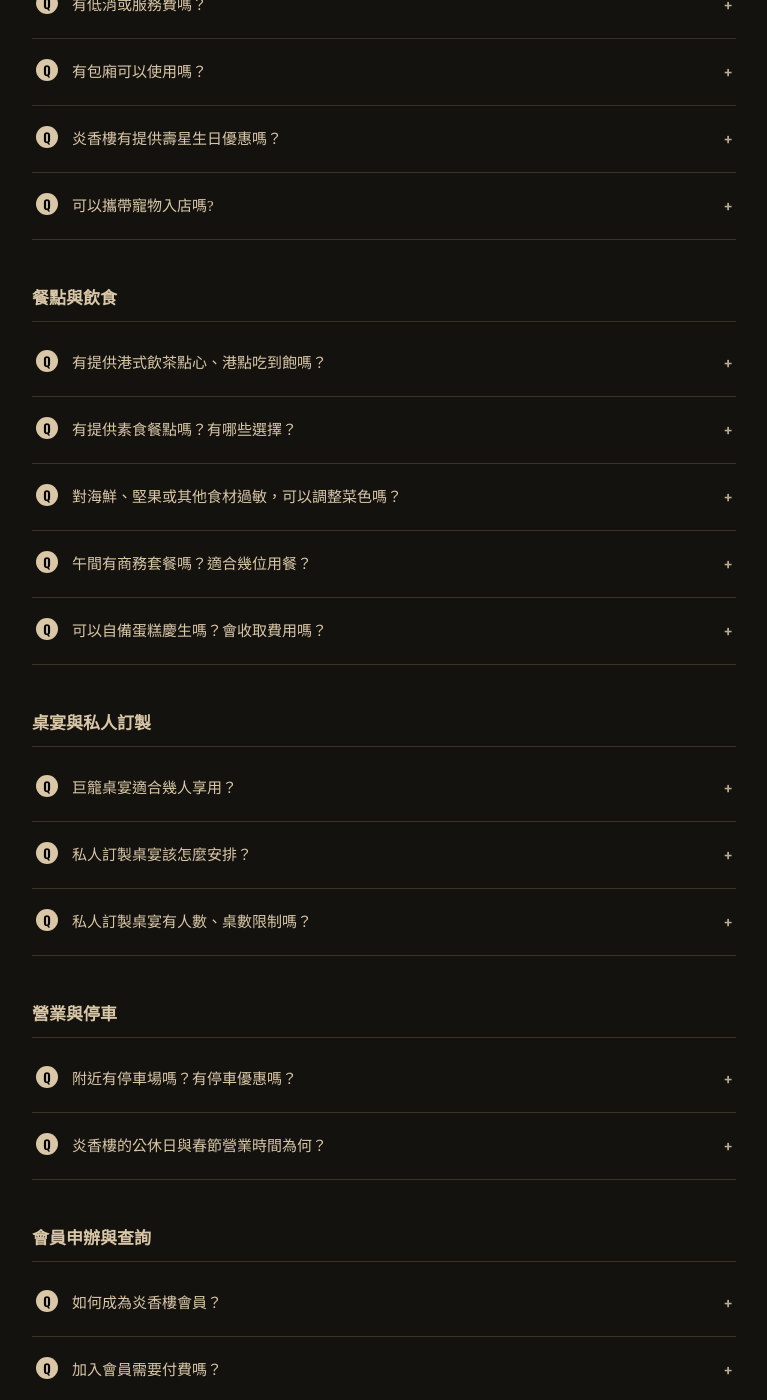
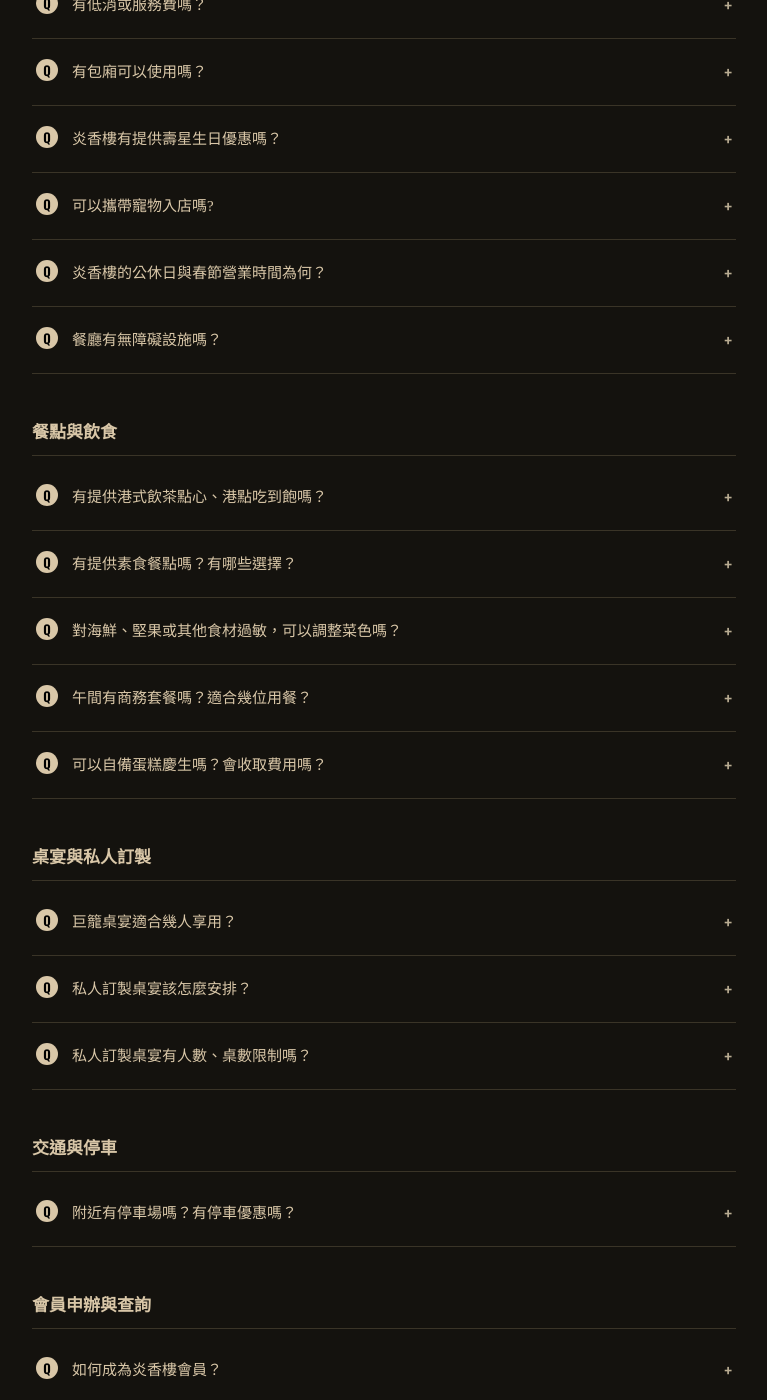
Before and after one commit to yanxianglou/yanxianglou.github.io, a Jekyll site: the page built from faq.html, in a window 1280 px wide and 1400 px high, scrolled down 512 px. Shown: the whole window, without its empty margins (256-1023 px from the left). Built offline with Jekyll 4.4.1, drawn with Linux system fonts in a browser that asks for light colours; some of the changed lines change nothing that is shown.

Commit message:
Update 常見問題頁（完整版） “faq”

```diff
--- a/_data/faq.yml
+++ b/_data/faq.yml
@@ -18,6 +18,11 @@
         answer: 申辦會員即享有當月壽星加菜禮券，建議您於訂位或用餐前先行洽詢，讓炎香樓有機會為您的生日餐敘增添一份心意。
       - answer: 為維護所有賓客的用餐品質、餐廳環境及食品衛生，本餐廳全面禁止寵物進入店內，恕無法攜帶犬、貓及其他寵物入內用餐。
         question: 可以攜帶寵物入店嗎?
+      - question: 炎香樓的公休日與春節營業時間為何？
+        answer: 炎香樓營業時間為 11:00–14:00、17:00~21:00（21:30
+          閉店），春節期間正常營業。若遇政府公告天災停班停課或臨時公休，將另行公告於官方 Facebook 粉絲專頁，歡迎出發前先行確認！
+      - question: 餐廳有無障礙設施嗎？
+        answer: 目前店內僅設有樓梯，尚無無障礙設施，若有行動不便的需求，建議您提前與我們聯繫，讓我們盡可能提供協助，謝謝您的理解。
   - name: 餐點與飲食
     questions:
       - question: 有提供港式飲茶點心、港點吃到飽嗎？
@@ -41,13 +46,10 @@
         answer: 訂製桌宴採預約制，需提前3–5天預約，可依用餐人數、預算及宴請目的量身規劃。可依設宴需求，如商務宴請、家族聚會、慶生或節慶聚餐，我們將由專人為您規劃合適的菜色與桌宴組合。
       - question: 私人訂製桌宴有人數、桌數限制嗎？
         answer: 私人訂製桌宴可依用餐人數、預算與需求彈性規劃，樓面最大容納約60位，實際安排將依場地、包廂及當日廚房產能協調，歡迎提前與我們討論。
-  - name: 營業與停車
+  - name: 交通與停車
     questions:
       - question: 附近有停車場嗎？有停車優惠嗎？
         answer: 本店特約停車場為「東興立體停車場」，可享2小時停車折抵優惠，現場亦有泊車協助服務。離席前請至櫃檯填寫資料並領取停車折抵券，即可享停車優惠。
-      - answer: 炎香樓營業時間為 11:00–14:00、17:00~21:00（21:30
-          閉店），春節期間正常營業。若遇政府公告天災停班停課或臨時公休，將另行公告於官方 Facebook 粉絲專頁，歡迎出發前先行確認！
-        question: 炎香樓的公休日與春節營業時間為何？
   - name: 會員申辦與查詢
     questions:
       - question: 如何成為炎香樓會員？
```
